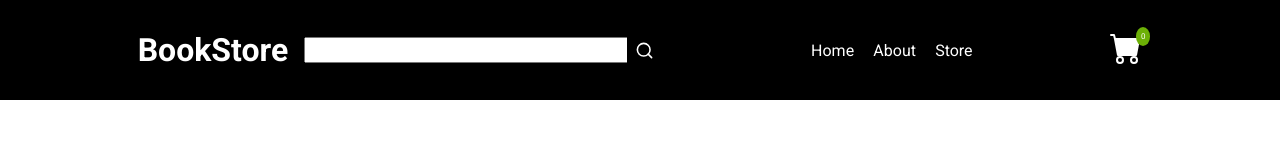
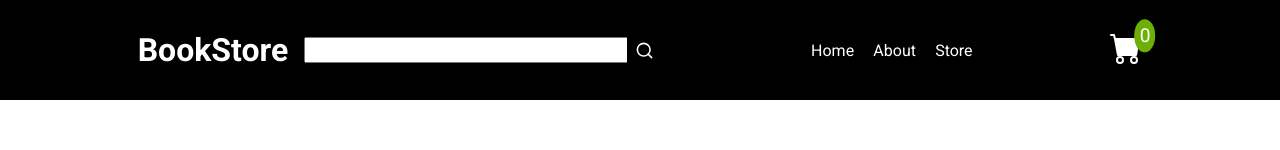
Before and after one commit to caiomelotec/bookstore-with-typescript-react, a React (Vite) app: page / in a window 1280 px wide. Shown: the top 150 px of the page. Built offline with nearby package versions, Linux system fonts and the light colour scheme.

Commit message:
fix warenkorb span

```diff
--- a/src/styles/Header.css
+++ b/src/styles/Header.css
@@ -45,12 +45,13 @@ nav a {
 
 .warenkorb span {
   position: absolute;
-  padding: 0.3rem;
+  padding: 5px;
   background-color: rgb(108, 176, 6);
-  border-radius: 100%;
-  font-size: 0.5rem;
+  border-radius: 50%;
+  font-size: 1.2rem;
   right: -0.5rem;
-  top: -0.3rem;
+  top: -1.3rem;
+  transform: translate(25%, 25%);
 }
 .logo-and-input-div {
   display: flex;
```
